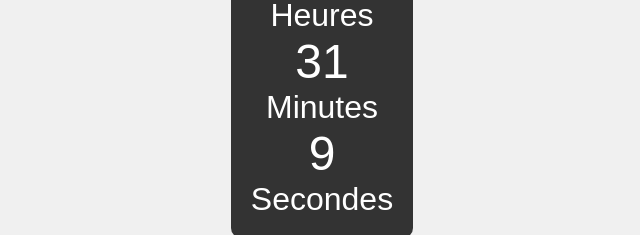
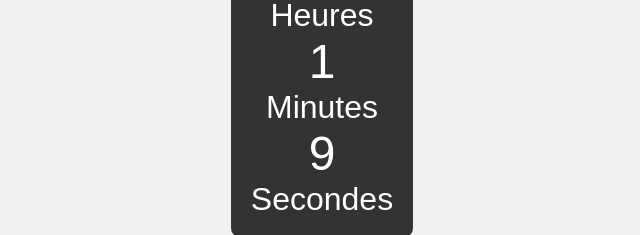
Before and after one commit to busdisplayer/countdown, a plain HTML site: page index.html in a window 1280 px wide. Shown: the part 339-574 px from the top of the page, 318-958 px from the left. Drawn offline with Linux system fonts and the light colour scheme.

Commit message:
Update index.html

```diff
--- a/index.html
+++ b/index.html
@@ -68,7 +68,7 @@
 
     <script>
         // Définir la date cible
-        var countDownDate = new Date("October 7, 2024 20:00:00").getTime();
+        var countDownDate = new Date("October 7, 2024 19:30:00").getTime();
 
         // Mettre à jour le compte à rebours toutes les secondes
         var countdownFunction = setInterval(function() {
```
